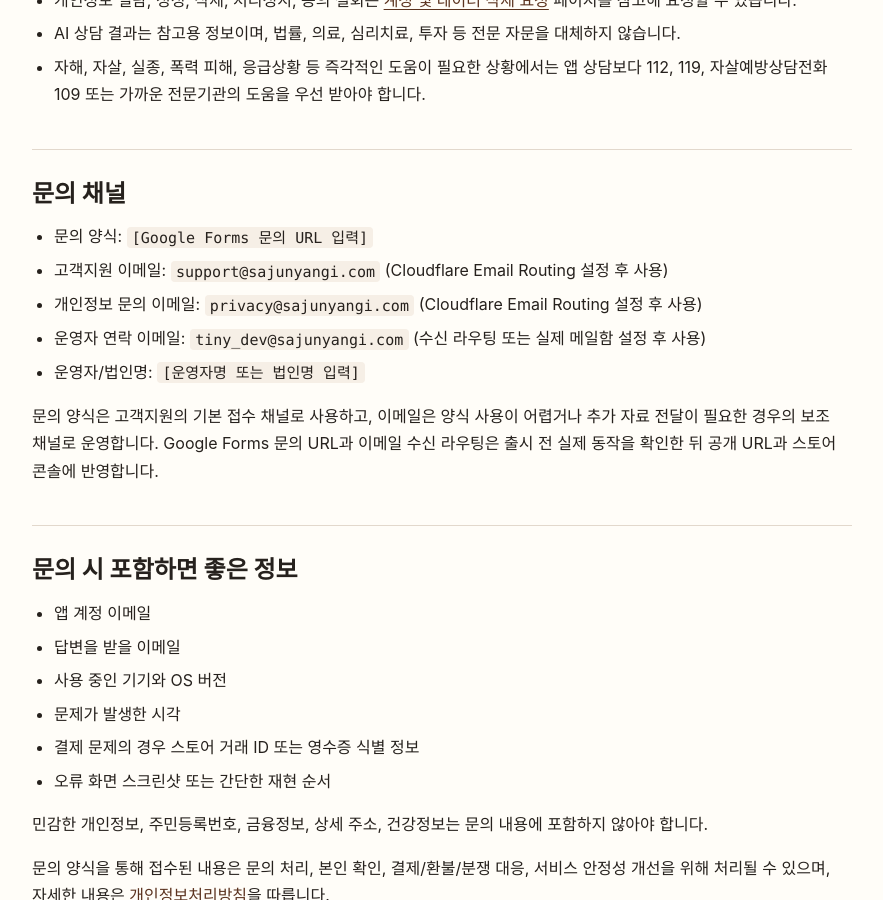
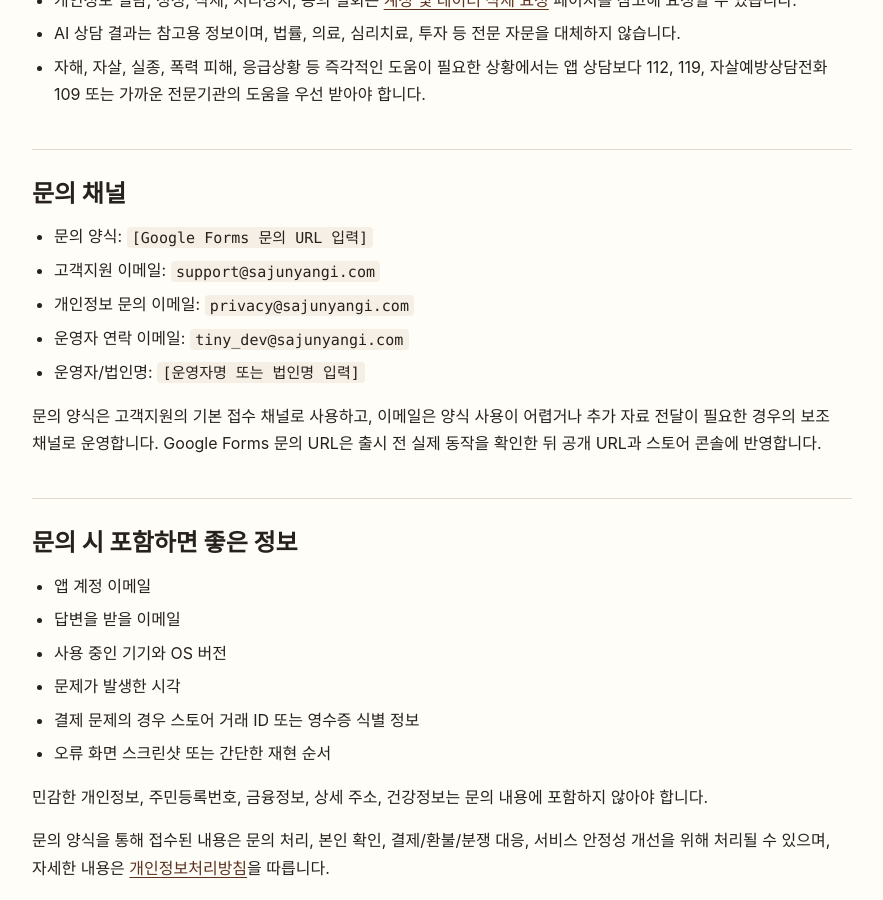
Before and after one commit to jybin00/sajunyangi-legal, a Jekyll site: the page built from support.md, in a window 1280 px wide and 900 px high, scrolled down 465 px. Shown: the whole window, without its empty margins (148-1031 px from the left). Built offline with Jekyll 4.4.1, drawn with Linux system fonts in a browser that asks for light colours.

Commit message:
docs: mark support email routing active

```diff
--- a/support.md
+++ b/support.md
@@ -19,12 +19,12 @@ permalink: /support/
 ## 문의 채널
 
 - 문의 양식: `[Google Forms 문의 URL 입력]`
-- 고객지원 이메일: `support@sajunyangi.com` (Cloudflare Email Routing 설정 후 사용)
-- 개인정보 문의 이메일: `privacy@sajunyangi.com` (Cloudflare Email Routing 설정 후 사용)
-- 운영자 연락 이메일: `tiny_dev@sajunyangi.com` (수신 라우팅 또는 실제 메일함 설정 후 사용)
+- 고객지원 이메일: `support@sajunyangi.com`
+- 개인정보 문의 이메일: `privacy@sajunyangi.com`
+- 운영자 연락 이메일: `tiny_dev@sajunyangi.com`
 - 운영자/법인명: `[운영자명 또는 법인명 입력]`
 
-문의 양식은 고객지원의 기본 접수 채널로 사용하고, 이메일은 양식 사용이 어렵거나 추가 자료 전달이 필요한 경우의 보조 채널로 운영합니다. Google Forms 문의 URL과 이메일 수신 라우팅은 출시 전 실제 동작을 확인한 뒤 공개 URL과 스토어 콘솔에 반영합니다.
+문의 양식은 고객지원의 기본 접수 채널로 사용하고, 이메일은 양식 사용이 어렵거나 추가 자료 전달이 필요한 경우의 보조 채널로 운영합니다. Google Forms 문의 URL은 출시 전 실제 동작을 확인한 뒤 공개 URL과 스토어 콘솔에 반영합니다.
 
 ## 문의 시 포함하면 좋은 정보
 
```
Also changed, not shown: account/delete.md (+2 -2 lines), privacy.md (+1 -1 lines).
